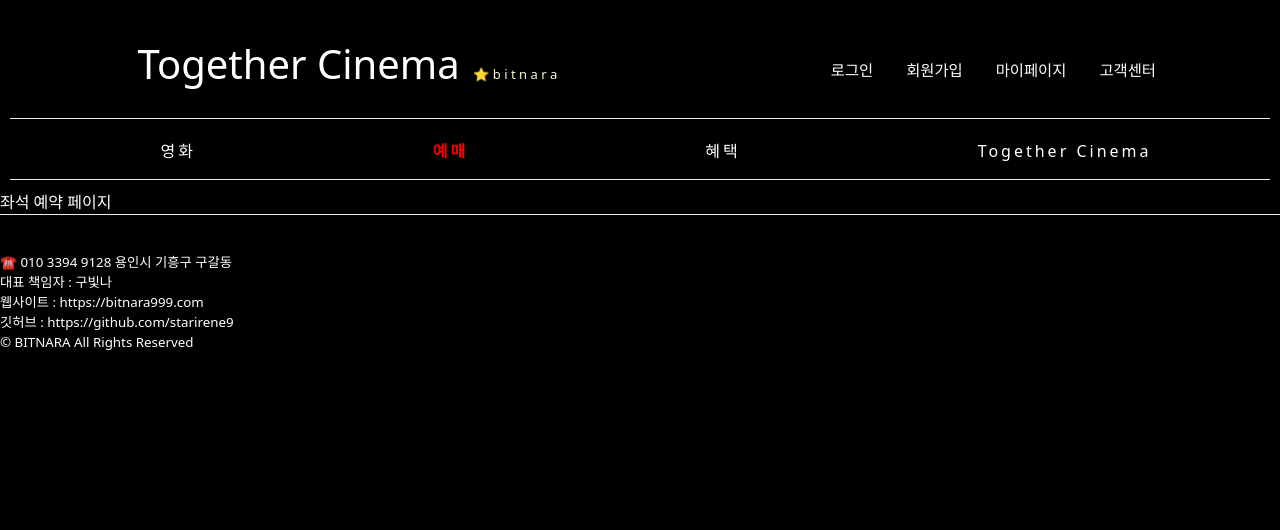
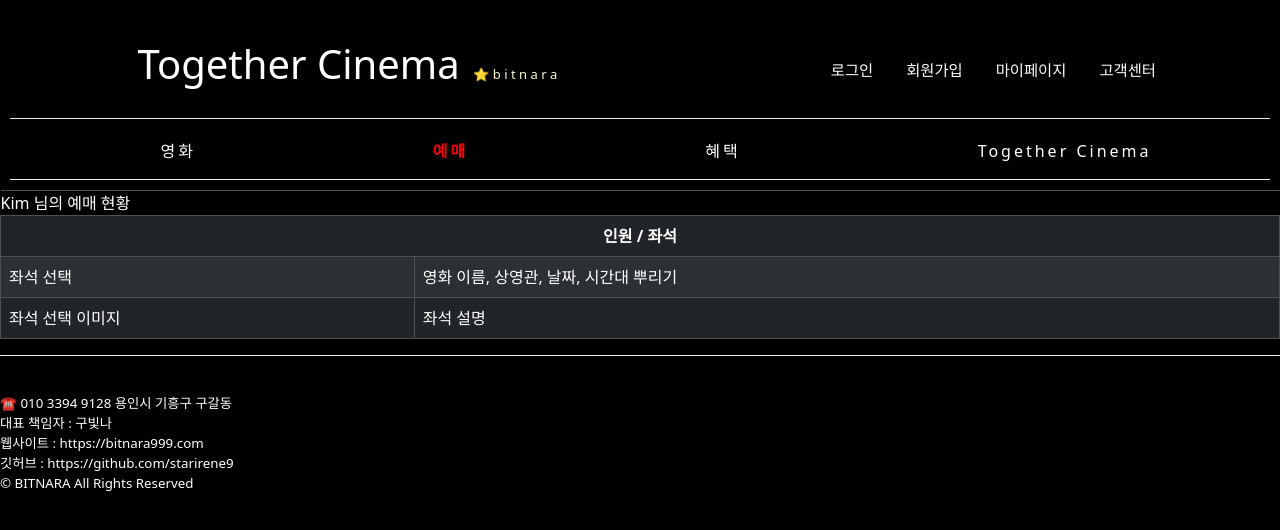
Before and after one commit to starirene9/React-Movie-Project, a React (Create React App) app: page /booking/seat in a window 1280 px wide. Shown: the top 530 px of the page. Built offline with nearby package versions, Linux system fonts and the light colour scheme.

Commit message:
좌석 예매 draft..

```diff
--- a/src/Booking/Bookingseat.js
+++ b/src/Booking/Bookingseat.js
@@ -1,9 +1,38 @@
-function Bookingseat(){
-    return(
+import button from "bootstrap/js/src/button";
+import {Table} from "react-bootstrap";
+import {useSelector} from "react-redux";
+
+function Bookingseat() {
+
+    let user = useSelector((state) => state.user)
+
+    return (
         <>
-            <div>좌석 예약 페이지</div>
+            <Table striped bordered hover variant="dark">
+                <thead>
+                <tr>{user.name} 님의 예매 현황</tr>
+                <tr>
+                    <th colSpan="4" style={{textAlign: 'center'}}>인원 / 좌석</th>
+                </tr>
+                </thead>
+                <tbody>
+                <tr>
+                    <td colSpan="2">
+                        좌석 선택
+                    </td>
+                    <td colSpan="2">
+                        영화 이름, 상영관, 날짜, 시간대 뿌리기
+                    </td>
+                </tr>
+                <tr>
+                    <td colSpan="3">좌석 선택 이미지</td>
+                    <td colSpan="1">좌석 설명</td>
+                </tr>
+                </tbody>
+            </Table>
         </>
     );
 }
 
-export default Bookingseat
+
+export default Bookingseat;
```
